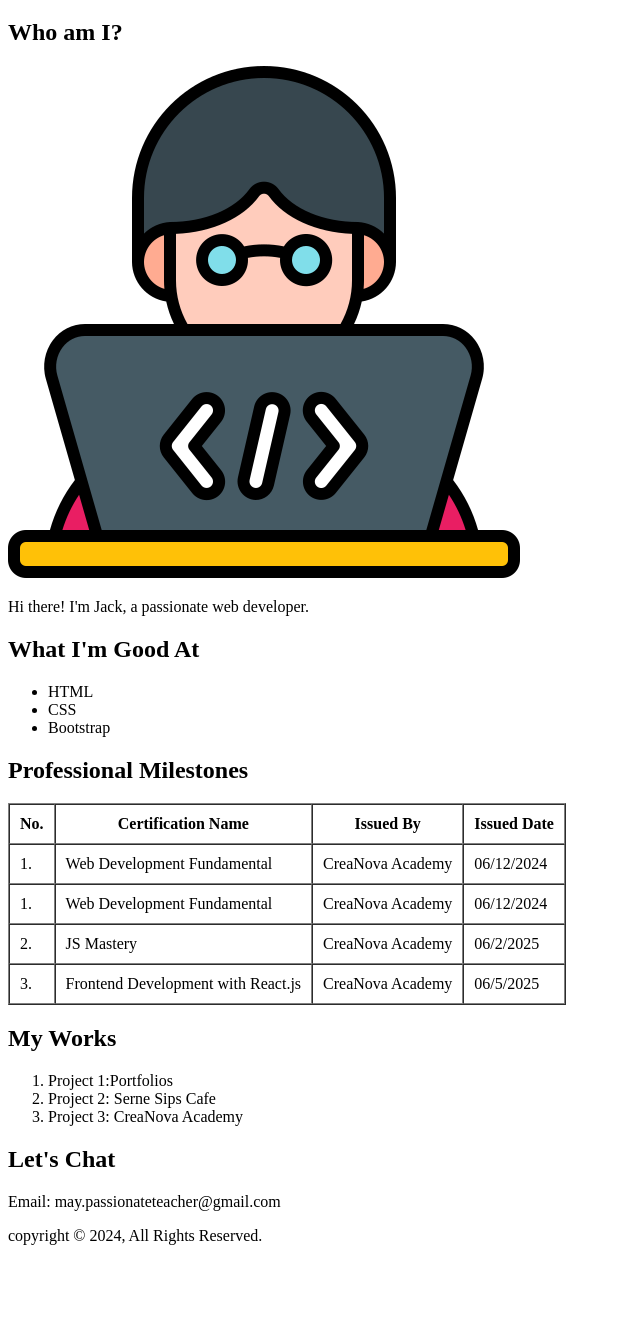
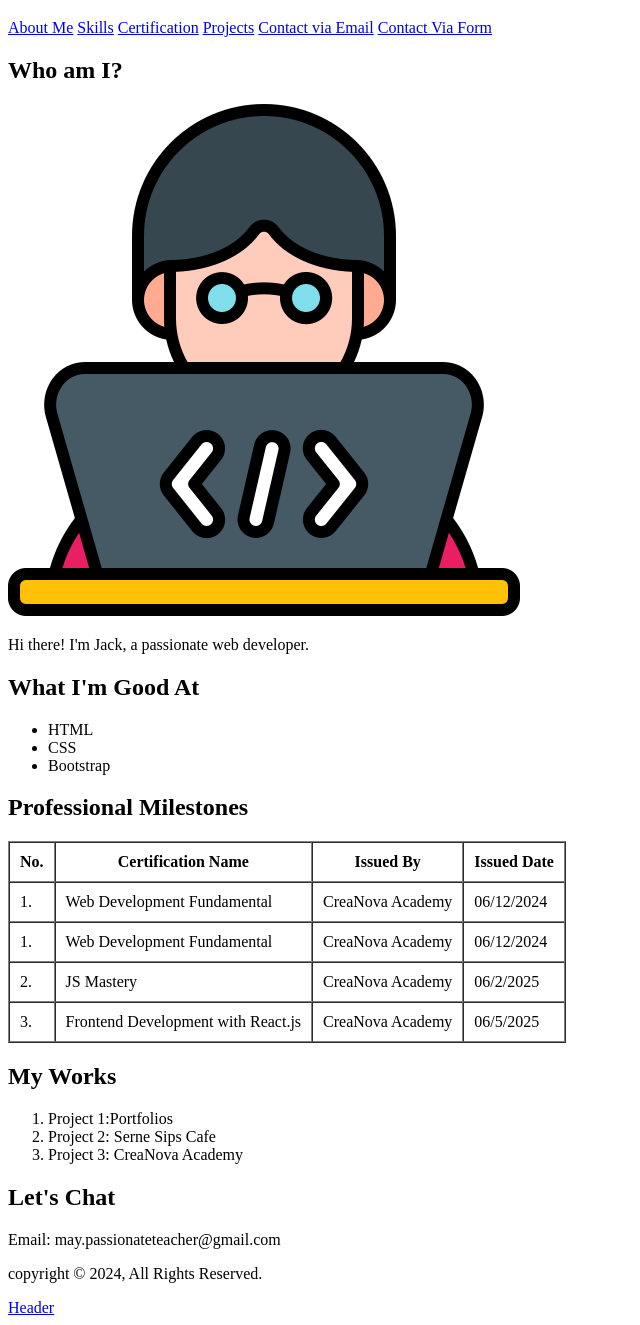
Before and after one commit to Felix-Kai/portfolio.me, a plain HTML site: page index.html in a window 1280 px wide. Shown: the part 61-1386 px from the top of the page, without its empty margins (0-640 px from the left). Before the commit the page ends 1322 px from the top, so only its background shows below. Drawn offline with Linux system fonts and the light colour scheme.

Commit message:
added links

```diff
--- a/index.html
+++ b/index.html
@@ -7,9 +7,19 @@
     <title>Portfolio</title>
 </head>
 <body>
-    <header>
-      <h1>My Portfolio</h1>
+    <header id="header">
+        <h1>My Portfolio</h1>
     </header>
+
+    <nav>
+        <a href="#about-me">About Me</a>
+        <a href="#skills">Skills</a>
+        <a href="#certifications">Certification</a>
+        <a href="#projects">Projects</a>
+        <a href="#contact">Contact via Email</a>
+        <a href="contact.html">Contact Via Form</a>
+
+    </nav>
 
     <section id="about-me">
         <h2>Who am I?</h2>
@@ -81,5 +91,8 @@
         <p>copyright &copy; 2024, All Rights Reserved.</p>
     </footer>
 
+    <a href="#header">Header</a>
+
+
 </body>
 </html>
```
Also changed, not shown: contact.html (added, +12 -0 lines).
